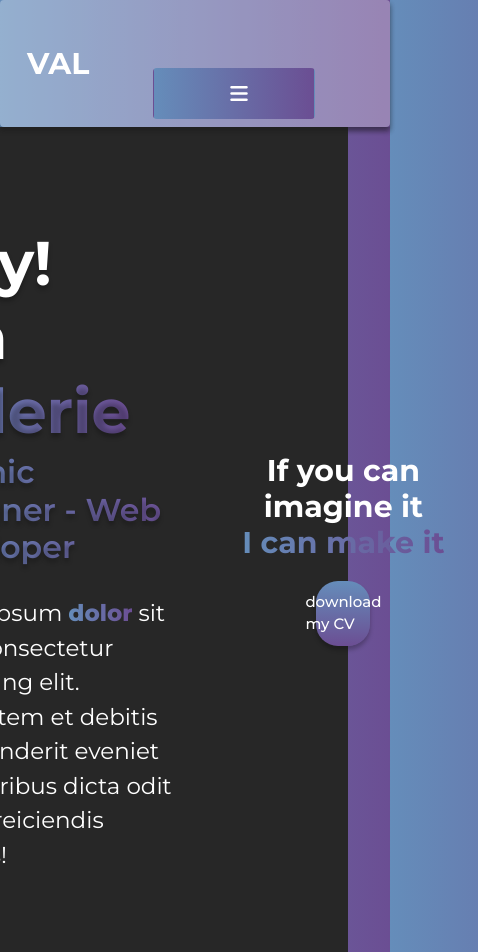
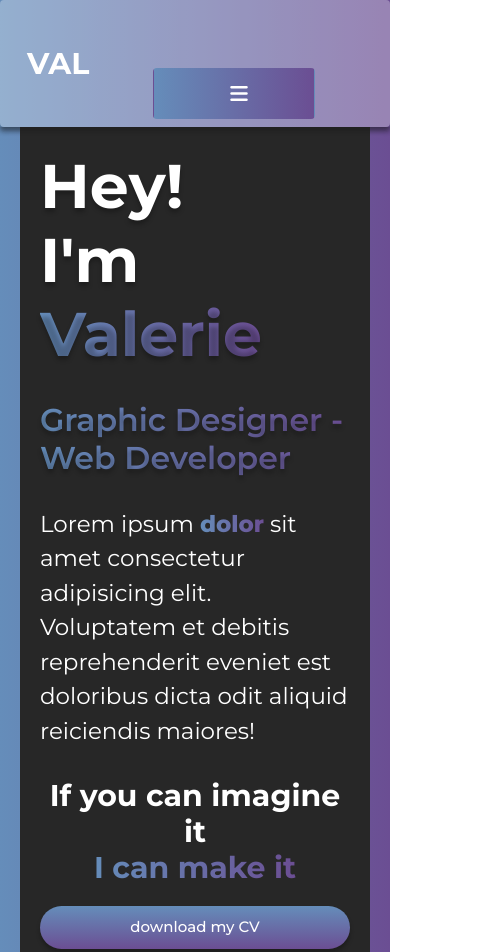
Before and after one commit to VPalooza/Tercera-Pre-Entrega, a website: page pages/about-me.html in a window 390 px wide. Shown: the top 952 px of the page, 478 px wide, since content can reach past the window. Drawn offline with nearby package versions, Linux system fonts and the light colour scheme.

Commit message:
arreglando el modo móvil de la página about me

```diff
--- a/scss/componentes/_media-queries.scss
+++ b/scss/componentes/_media-queries.scss
@@ -14,10 +14,6 @@
     clip-path: none;
 }
 
-
-.row {
-    justify-content: center;
-}
 
 // Small devices (landscape phones, less than 768px)
 @media (max-width: 767.98px) {
@@ -49,9 +45,7 @@
         flex-wrap: wrap;
     }
 
-    .row {
-        justify-content: center;
-    }
+
     .inner {
         padding: 27px 20px 37px;
         border: none;
--- a/scss/pages-sass/_about-me-page.scss
+++ b/scss/pages-sass/_about-me-page.scss
@@ -7,9 +7,7 @@
     padding-inline: 20px;
     margin: auto;
 }
-.row {
-    margin-left: calc(-0.9 * var(--bs-gutter-x));
-}
+
 .ab-me-text {
     background-color: $main-dark-c;
     display: flex;
@@ -18,41 +16,46 @@
     gap: 30px;
     align-content: center;
     align-items: stretch;
-    padding: 20px 20px 20px 60px;
+    padding: 20px;
     height: 100vh;
+
     .text-1-ab {
         text-shadow: $text-shadow;
     }
+
     .text-2-ab {
         font-weight: 600;
-        margin-top: -25px;
         text-shadow: $text-shadow;
     }
+
     .ab-bot-title {
         text-align: center;
         font-weight: 700;
     }
-    .ab-par{
+
+    .ab-par {
         font-weight: 400;
+
         span {
             font-weight: 800;
         }
     }
+
     .valerie-gradient {
         background: $main-gradient-hero;
         -webkit-background-clip: text;
         background-clip: text;
         -webkit-text-fill-color: transparent;
     }
-}
 
-.center-text-wrap{
+    .center-text-wrap {
         display: flex;
         flex-direction: column;
         flex-wrap: wrap;
         align-items: center;
         gap: 20px;
     }
+
     .ab-button {
         display: inline-flex;
         width: 20%;
@@ -67,10 +70,12 @@
         );
         box-shadow: 0px 4px 4px 0px rgba(0, 0, 0, 0.25);
         transition: transform 0.3s ease-in-out;
+
         a {
             color: $main-light-c;
             text-decoration: none;
         }
+
         &:hover {
             transform: translateY(-5px);
         }
@@ -80,6 +85,23 @@
         }
     }
 
+    // Media query for smaller screens
+    @media only screen and (max-width: 400px) {
+        .ab-button {
+            width: 100%; // Adjust width to fit the screen
+        }
+        width: 100%;
+    }
+
+    // Media query for even smaller screens
+    @media only screen and (max-width: 280px) {
+        .ab-button {
+            width: 100%; // Adjust width to fit the screen
+        }
+        width: 100%;
+        font-size: 14px;
+    }
+}
 
 .image-wrapper {
     display: flex;
```
Also changed, not shown: pages/services.html (+1 -1 lines), css/styles.css, 1 other file. Lines whose indentation alone changed are shown as unchanged.
